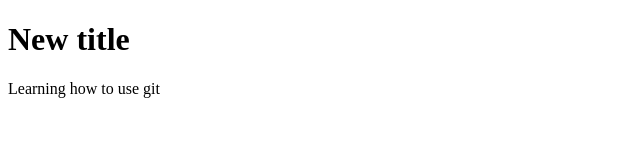
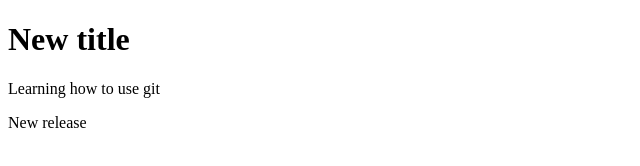
Before and after one commit to AndreHLudwig/Curso_js, a plain HTML site: page index.html in a window 1280 px wide. Shown: the full height of the page, 0-640 px from the left. Drawn offline with Linux system fonts and the light colour scheme.

Commit message:
New Release

```diff
--- a/index.html
+++ b/index.html
@@ -8,5 +8,6 @@
 <body>
     <h1>New title</h1>
     <p>Learning how to use git</p>
+    <p>New release</p>
 </body>
 </html>
```
